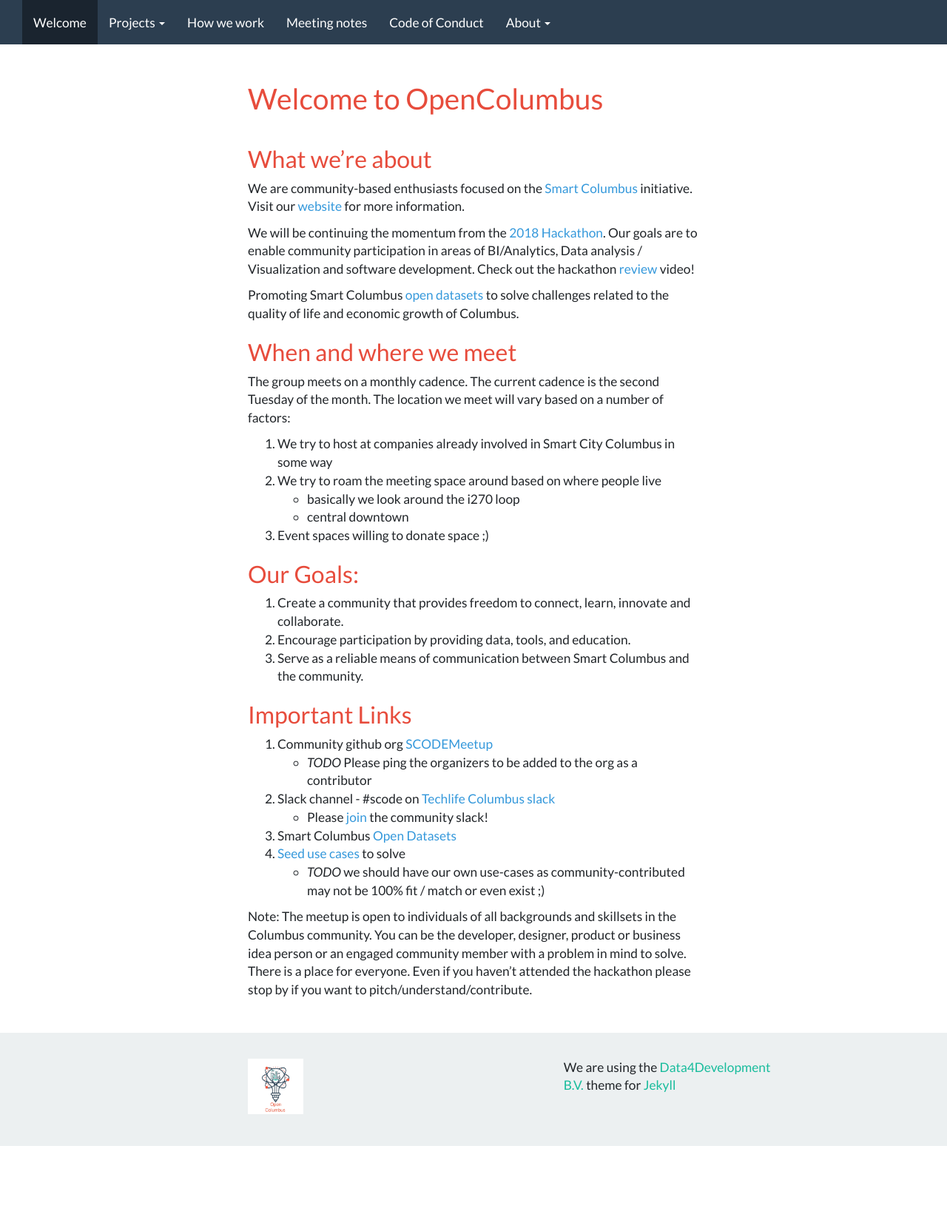
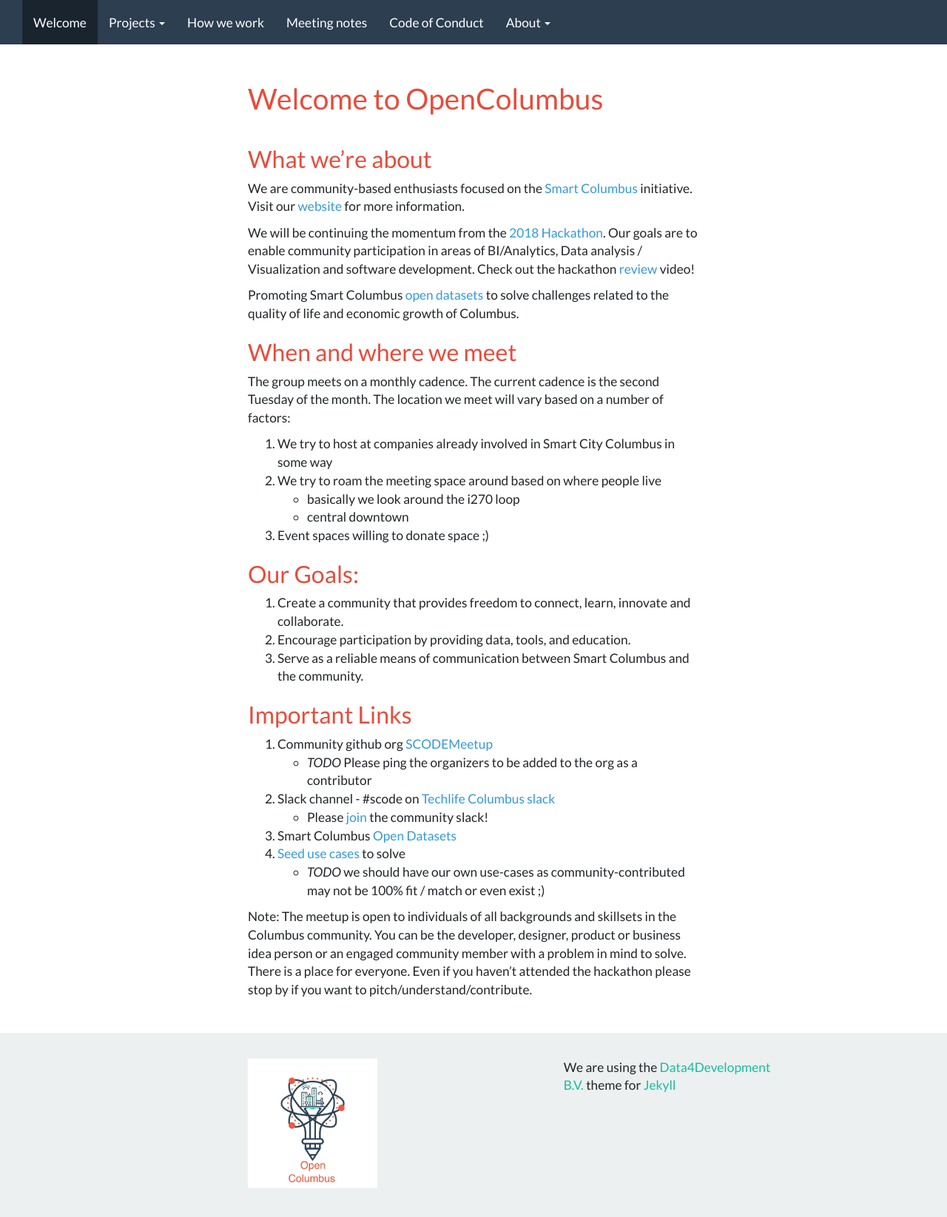
Before and after one commit to opencolumbus/opencolumbus.github.io, a Jekyll site: the page built from index.md, in a window 1280 px wide. Shown: the top 1645 px of the page at 74% size. Built offline with Jekyll 4.4.1, drawn with Linux system fonts in a browser that asks for light colours; a script that is not in the unit is left out.

```diff
--- a/_includes/footer-left.html
+++ b/_includes/footer-left.html
@@ -1 +1 @@
-<img class="logo" height="75" src={{"/assets/img/open_columbus_light@2x.jpg" | relative_url }}>
+<img class="logo" height="175" src={{"/assets/img/open_columbus_light@2x.jpg" | relative_url }}>
--- a/_includes/header-right.html
+++ b/_includes/header-right.html
@@ -1 +1 @@
-<img class="logo" height="75" src={{"/assets/img/open_columbus_light@2x.jpg" | relative_url }}>
+<img class="logo" height="175" src={{"/assets/img/open_columbus_light@2x.jpg" | relative_url }}>
```
